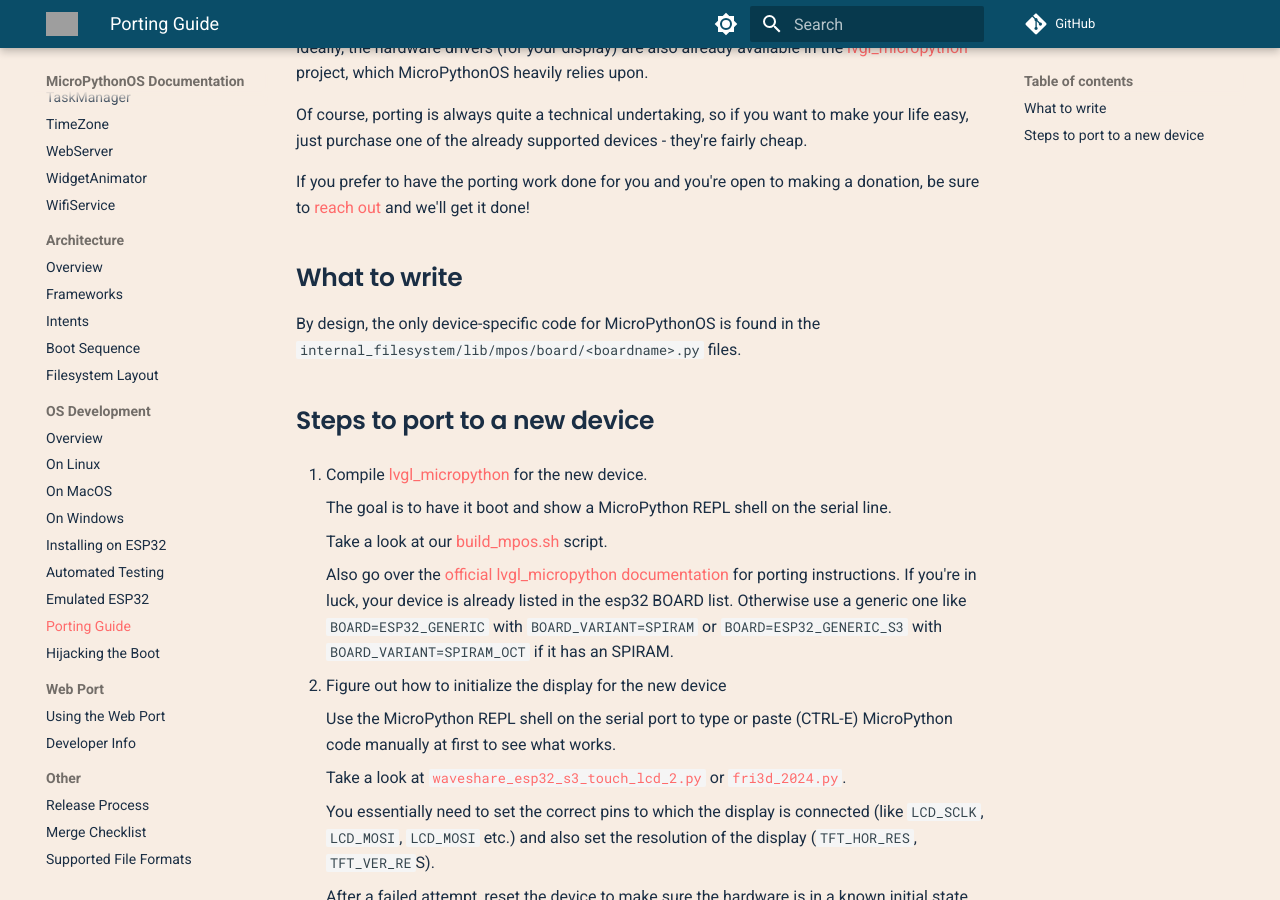
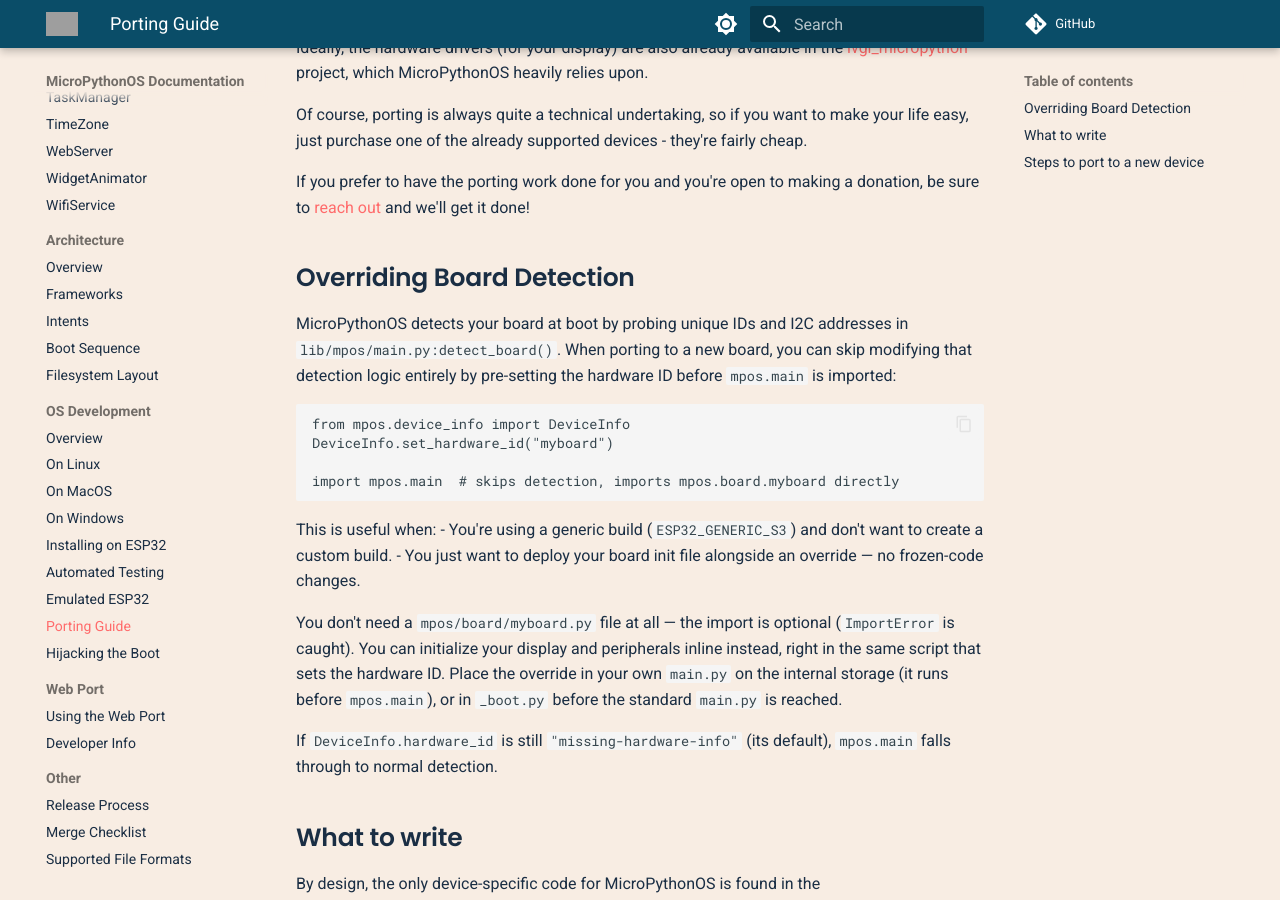
Before and after one commit to MicroPythonOS/docs, an MkDocs documentation site: the page built from docs/os-development/porting-guide.md, in a window 1280 px wide and 900 px high, scrolled down 212 px. Built offline with MkDocs 1.6.1 and Material for MkDocs 9.7.7, drawn with Linux system fonts in a browser that asks for light colours; comment, search, counter and statistics services are not loaded; grey boxes are pictures that could not be loaded.

Commit message:
Update porting-guide.md

````diff
--- a/docs/os-development/porting-guide.md
+++ b/docs/os-development/porting-guide.md
@@ -7,6 +7,25 @@
 Of course, porting is always quite a technical undertaking, so if you want to make your life easy, just purchase one of the already supported devices - they're fairly cheap.
 
 If you prefer to have the porting work done for you and you're open to making a donation, be sure to [reach out](mailto:info@MicroPythonOS.com) and we'll get it done!
+
+## Overriding Board Detection
+
+MicroPythonOS detects your board at boot by probing unique IDs and I2C addresses in `lib/mpos/main.py:detect_board()`. When porting to a new board, you can skip modifying that detection logic entirely by pre-setting the hardware ID before `mpos.main` is imported:
+
+```python
+from mpos.device_info import DeviceInfo
+DeviceInfo.set_hardware_id("myboard")
+
+import mpos.main  # skips detection, imports mpos.board.myboard directly
+```
+
+This is useful when:
+- You're using a generic build (`ESP32_GENERIC_S3`) and don't want to create a custom build.
+- You just want to deploy your board init file alongside an override — no frozen-code changes.
+
+You don't need a `mpos/board/myboard.py` file at all — the import is optional (`ImportError` is caught). You can initialize your display and peripherals inline instead, right in the same script that sets the hardware ID. Place the override in your own `main.py` on the internal storage (it runs before `mpos.main`), or in `_boot.py` before the standard `main.py` is reached.
+
+If `DeviceInfo.hardware_id` is still `"missing-hardware-info"` (its default), `mpos.main` falls through to normal detection.
 
 ## What to write
 
````
